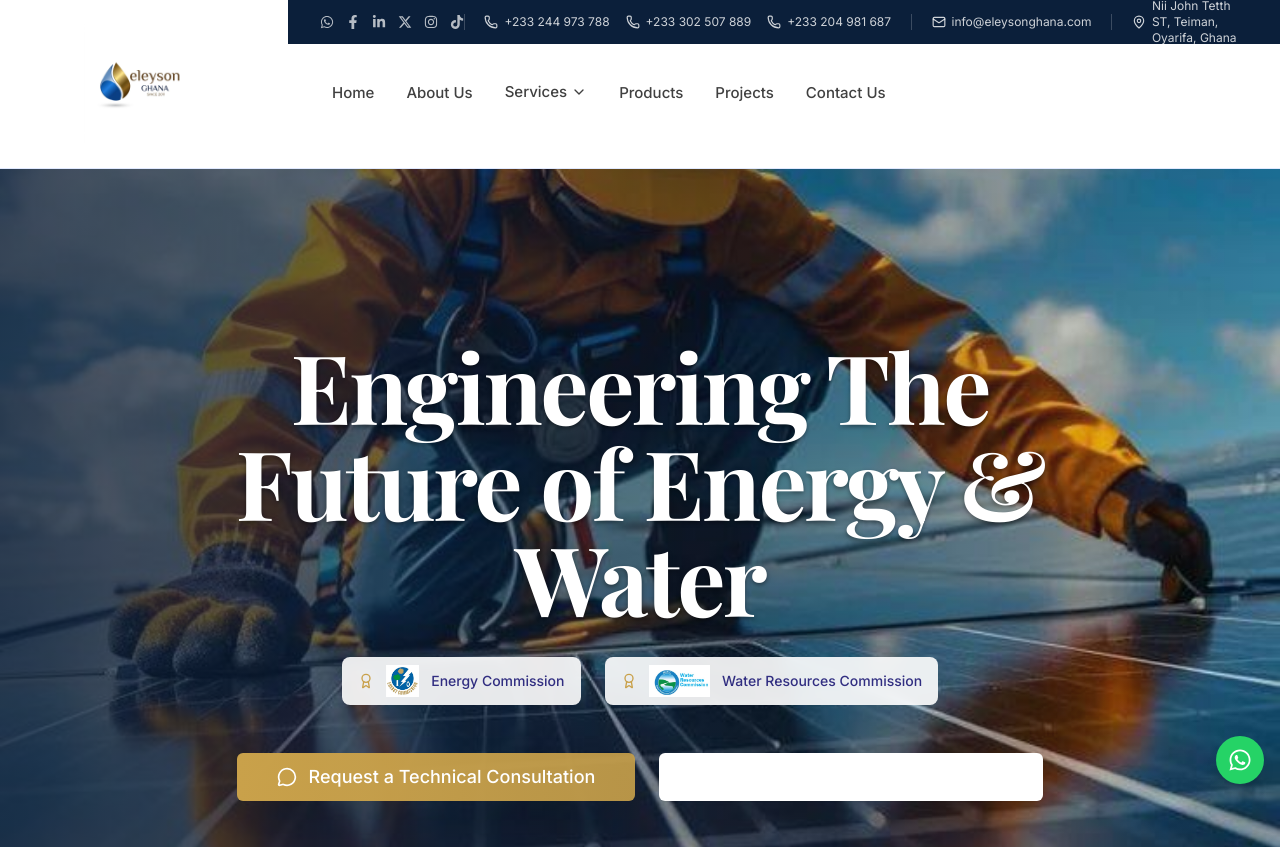
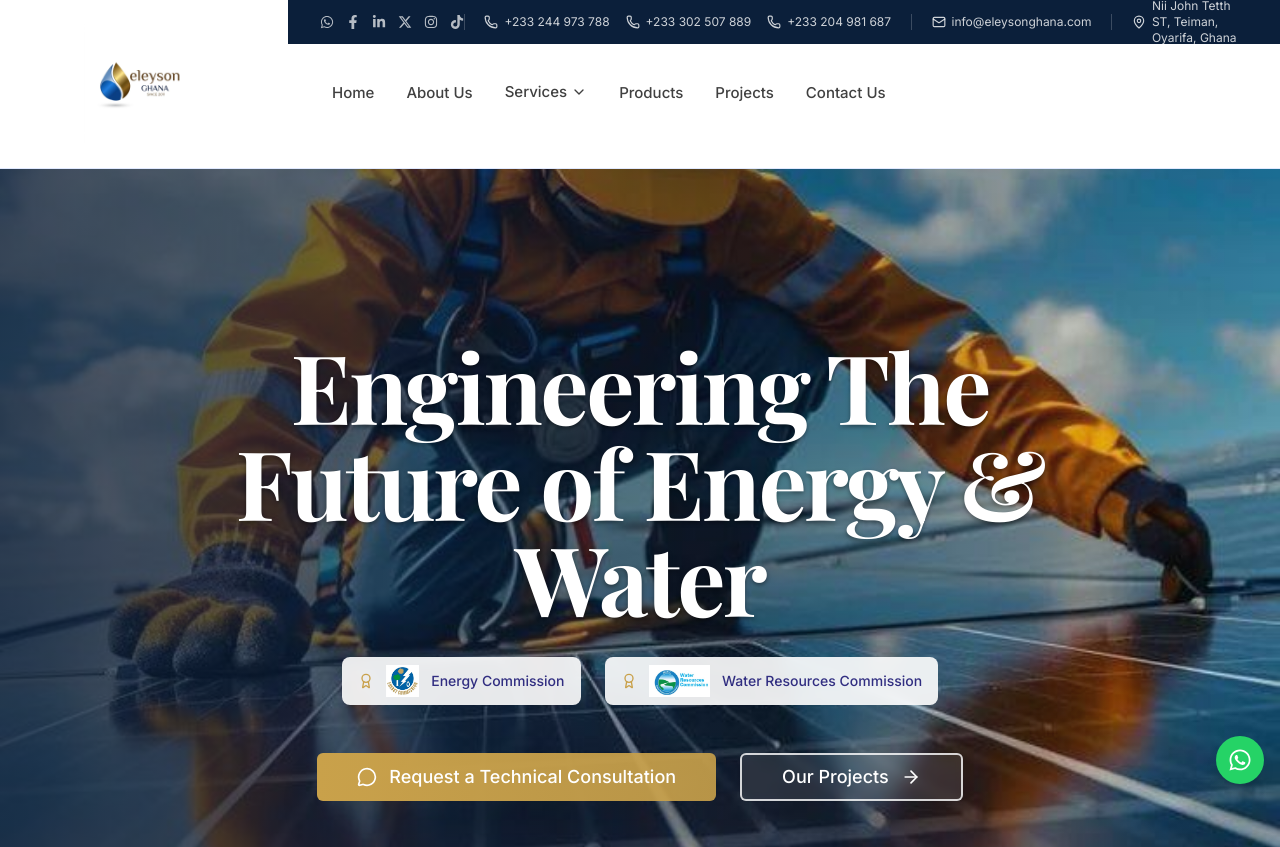
Before and after one commit to dromorongit/EleysonGh, a Next.js app: page / in a window 1280 px wide. Shown: the top 847 px of the page. Built offline with nearby package versions, Linux system fonts and the light colour scheme.

Commit message:
Update page.tsx

```diff
--- a/src/app/page.tsx
+++ b/src/app/page.tsx
@@ -84,8 +84,8 @@ return (
                 </Button>
               </Link>
               <Link href="/projects">
-                <Button variant="outline" size="lg" className="text-lg px-10 py-5 border-2 border-white/30 text-white hover:bg-white/10">
-                  View Engineering Case Studies
+                <Button variant="outline" size="lg" className="text-lg px-10 py-5 border-2 border-white/80 text-white bg-white/10 backdrop-blur-sm hover:bg-white/20 transition-all duration-300">
+                  Our Projects
                   <ArrowRight className="w-5 h-5 ml-3" />
                 </Button>
               </Link>
@@ -223,10 +223,10 @@ return (
                    Request a Technical Consultation
                  </Button>
                </Link>
-               <Button size="lg" variant="outline" className="text-lg px-8 py-4 border-white text-white hover:bg-white hover:text-primary-900">
-                 <Phone className="w-5 h-5 mr-2" />
-                 Call Our Engineers
-               </Button>
+                <Button size="lg" variant="outline" className="text-lg px-8 py-4 border-2 border-white/80 text-white bg-white/10 backdrop-blur-sm hover:bg-white hover:text-primary-900 transition-all duration-300">
+                  <Phone className="w-5 h-5 mr-2" />
+                  Call Our Engineers
+                </Button>
              </motion.div>
            </motion.div>
          </Container>
```
